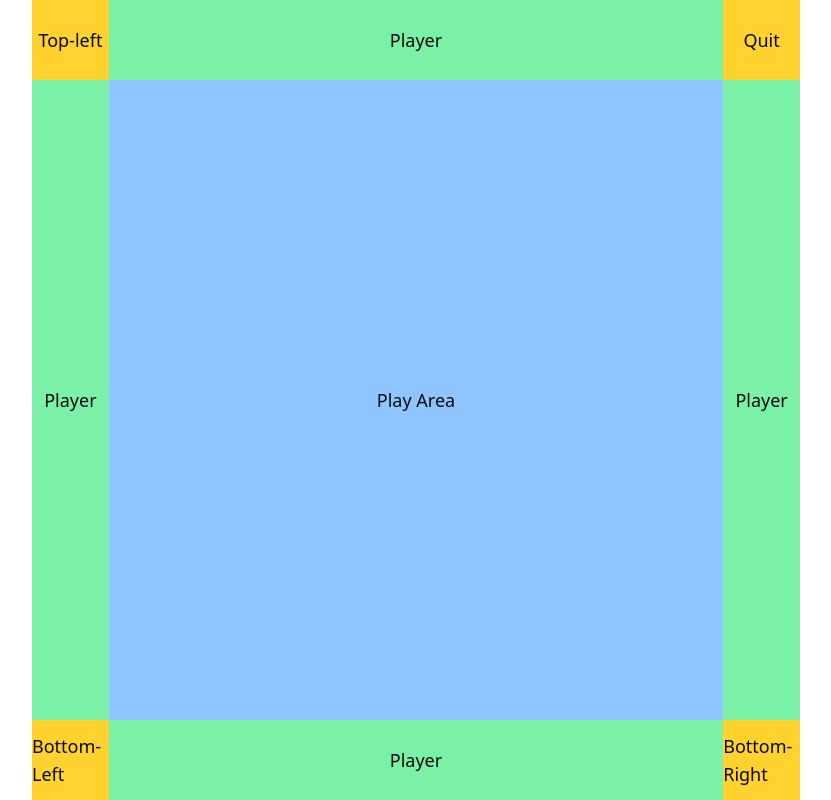
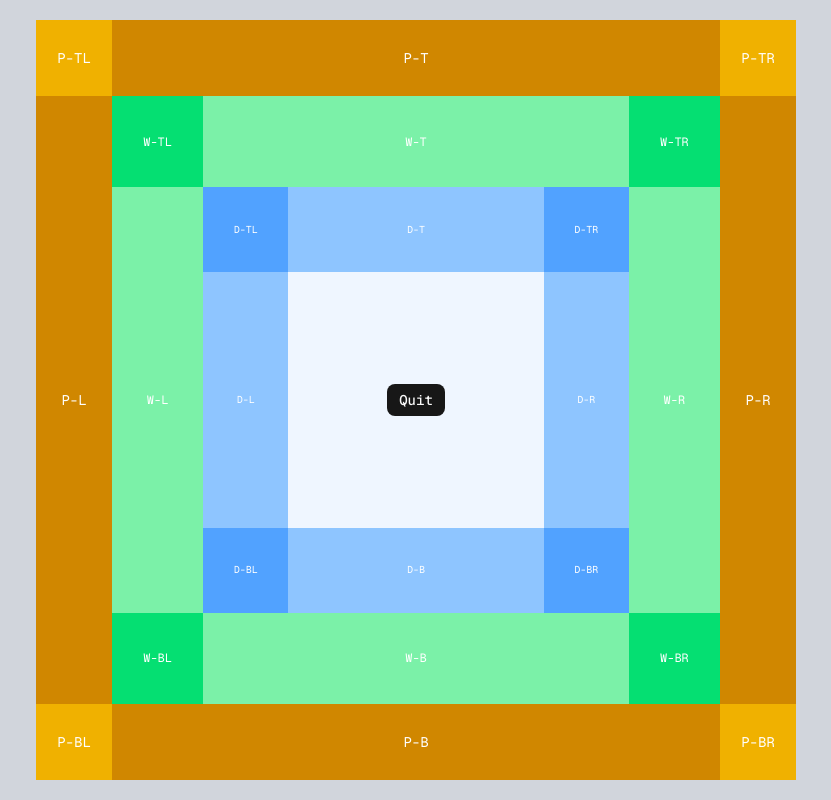
Before and after one commit to tigerbook73/mj-next, a Next.js app: page /game in a window 1280 px wide. Shown: the whole page, without its empty margins (224-1055 px from the left). Built offline with nearby package versions, Linux system fonts and the light colour scheme.

Commit message:
feat: refactor Game component layout with improved grid structure and added discard layer

```diff
--- a/src/app/game/page.tsx
+++ b/src/app/game/page.tsx
@@ -1,50 +1,122 @@
+"use client";
+
+import { Button } from "@/components/ui/button";
 import Link from "next/link";
 
 export default function Game() {
+  // Define grid proportions as variables for easy adjustment
+  const outerEdge = "grid-cols-[10%_1fr_10%] grid-rows-[10%_1fr_10%]"; // Outer player edge width/height
+  const middleEdge = "grid-cols-[15%_1fr_15%] grid-rows-[15%_1fr_15%]"; // Middle wall edge width/height
+  const innerEdge = "grid-cols-[20%_1fr_20%] grid-rows-[20%_1fr_20%]"; // Inner discard edge width/height
+
   return (
-    <div className="h-screen w-screen">
-      {/* the following div is a square (not just rectangle) */}
-      <div className="max-h-screen-md m-auto flex h-full w-full max-w-screen-md flex-col">
-        {/* create a 3 row, size is 1/10, 8/10, 1/10, no gap, no padding, using flex */}
-        <div className="flex h-full flex-col">
-          <div className="h-1/10 flex w-full items-center justify-center bg-green-300">
-            {/* split into 3 div with size = 1/10, 8/10, 1/10 */}
-            <div className="w-1/10 flex h-full items-center justify-center bg-amber-300">
-              <div className="text-lg">Top-left </div>
+    // Outer container: full screen, center content
+    <div className="flex h-screen w-screen items-center justify-center bg-gray-300">
+      {/* Player layer (outer 3x3 grid) */}
+      <div
+        className={`grid aspect-square min-h-[300px] w-[95vmin] min-w-[300px] ${outerEdge} overflow-hidden bg-green-700 font-mono text-sm text-white`}
+      >
+        {/* First row */}
+        <div className="flex items-center justify-center bg-yellow-500">
+          P-TL
         </div>
-            <div className="bg w-8/10 flex h-full items-center justify-center">
-              <div className="text-lg">Player </div>
+        <div className="flex items-center justify-center bg-yellow-600">
+          P-T
         </div>
-            <div className="w-1/10 flex h-full items-center justify-center bg-amber-300">
-              <div className="text-lg">
+        <div className="flex items-center justify-center bg-yellow-500">
+          P-TR
+        </div>
+
+        {/* Second row */}
+        <div className="flex items-center justify-center bg-yellow-600">
+          P-L
+        </div>
+
+        {/* Wall layer (middle 3x3 grid) */}
+        <div className={`grid ${middleEdge} overflow-hidden bg-green-500`}>
+          {/* First row */}
+          <div className="flex items-center justify-center bg-green-400 text-xs">
+            W-TL
+          </div>
+          <div className="flex items-center justify-center bg-green-300 text-xs">
+            W-T
+          </div>
+          <div className="flex items-center justify-center bg-green-400 text-xs">
+            W-TR
+          </div>
+
+          {/* Second row */}
+          <div className="flex items-center justify-center bg-green-300 text-xs">
+            W-L
+          </div>
+
+          {/* Discard layer (inner 3x3 grid) */}
+          <div className={`grid ${innerEdge} overflow-hidden bg-blue-300`}>
+            {/* First row */}
+            <div className="flex items-center justify-center bg-blue-400 text-[10px]">
+              D-TL
+            </div>
+            <div className="flex items-center justify-center bg-blue-300 text-[10px]">
+              D-T
+            </div>
+            <div className="flex items-center justify-center bg-blue-400 text-[10px]">
+              D-TR
+            </div>
+
+            {/* Second row */}
+            <div className="flex items-center justify-center bg-blue-300 text-[10px]">
+              D-L
+            </div>
+            <div className="flex items-center justify-center bg-blue-50 text-[10px]">
+              <Button variant="default" size="sm" className="aspect-square">
                 <Link href="/lobby">Quit </Link>
+              </Button>
+            </div>
+            <div className="flex items-center justify-center bg-blue-300 text-[10px]">
+              D-R
+            </div>
+
+            {/* Third row */}
+            <div className="flex items-center justify-center bg-blue-400 text-[10px]">
+              D-BL
+            </div>
+            <div className="flex items-center justify-center bg-blue-300 text-[10px]">
+              D-B
+            </div>
+            <div className="flex items-center justify-center bg-blue-400 text-[10px]">
+              D-BR
             </div>
           </div>
+
+          <div className="flex items-center justify-center bg-green-300 text-xs">
+            W-R
           </div>
-          <div className="h-8/10 flex w-full items-center justify-center">
-            {/* split into 3 div with size = 1/10, 8/10, 1/10 */}
-            <div className="w-1/10 flex h-full items-center justify-center bg-green-300">
-              <div className="text-lg">Player </div>
+
+          {/* Third row */}
+          <div className="flex items-center justify-center bg-green-400 text-xs">
+            W-BL
           </div>
-            <div className="w-8/10 flex h-full items-center justify-center bg-blue-300">
-              <div className="text-lg">Play Area </div>
+          <div className="flex items-center justify-center bg-green-300 text-xs">
+            W-B
           </div>
-            <div className="w-1/10 flex h-full items-center justify-center bg-green-300">
-              <div className="text-lg">Player </div>
+          <div className="flex items-center justify-center bg-green-400 text-xs">
+            W-BR
           </div>
         </div>
-          <div className="h-1/10 flex w-full items-center justify-center bg-green-300">
-            {/* split into 3 div with size = 1/10, 8/10, 1/10 */}
-            <div className="w-1/10 flex h-full items-center justify-center bg-amber-300">
-              <div className="text-lg">Bottom-Left </div>
+
+        <div className="flex items-center justify-center bg-yellow-600">
+          P-R
         </div>
-            <div className="w-8/10 flex h-full items-center justify-center bg-green-300">
-              <div className="text-lg">Player </div>
+
+        {/* Third row */}
+        <div className="flex items-center justify-center bg-yellow-500">
+          P-BL
         </div>
-            <div className="w-1/10 flex h-full items-center justify-center bg-amber-300">
-              <div className="text-lg">Bottom-Right </div>
+        <div className="flex items-center justify-center bg-yellow-600">
+          P-B
         </div>
-          </div>
+        <div className="flex items-center justify-center bg-yellow-500">
+          P-BR
         </div>
       </div>
     </div>
```
Lines whose indentation alone changed are shown as unchanged.
